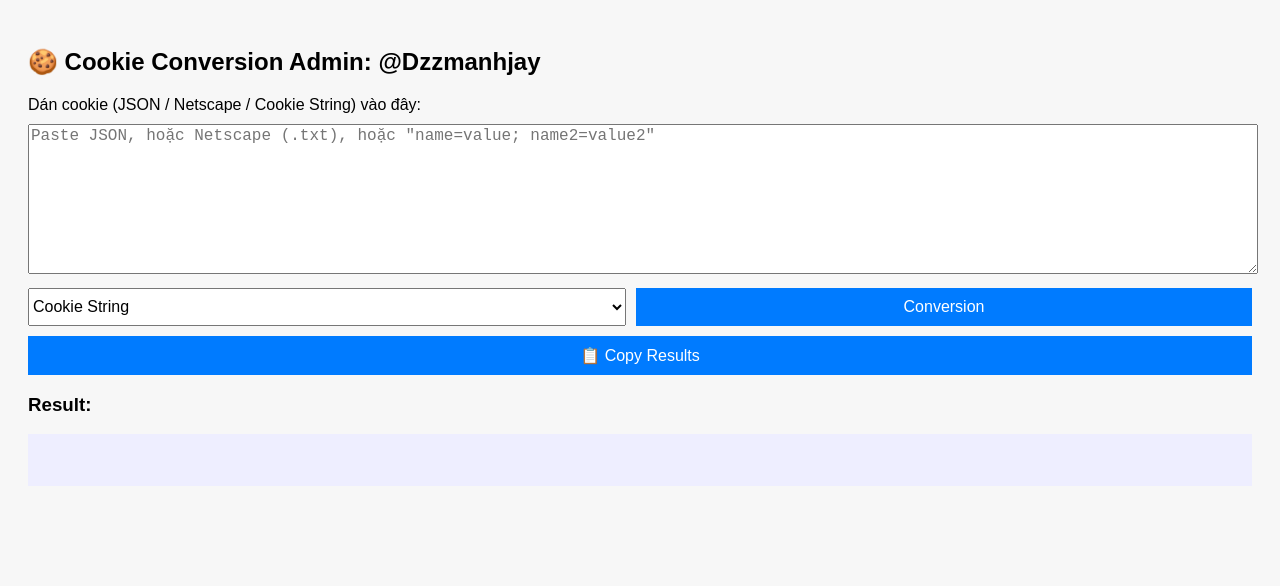
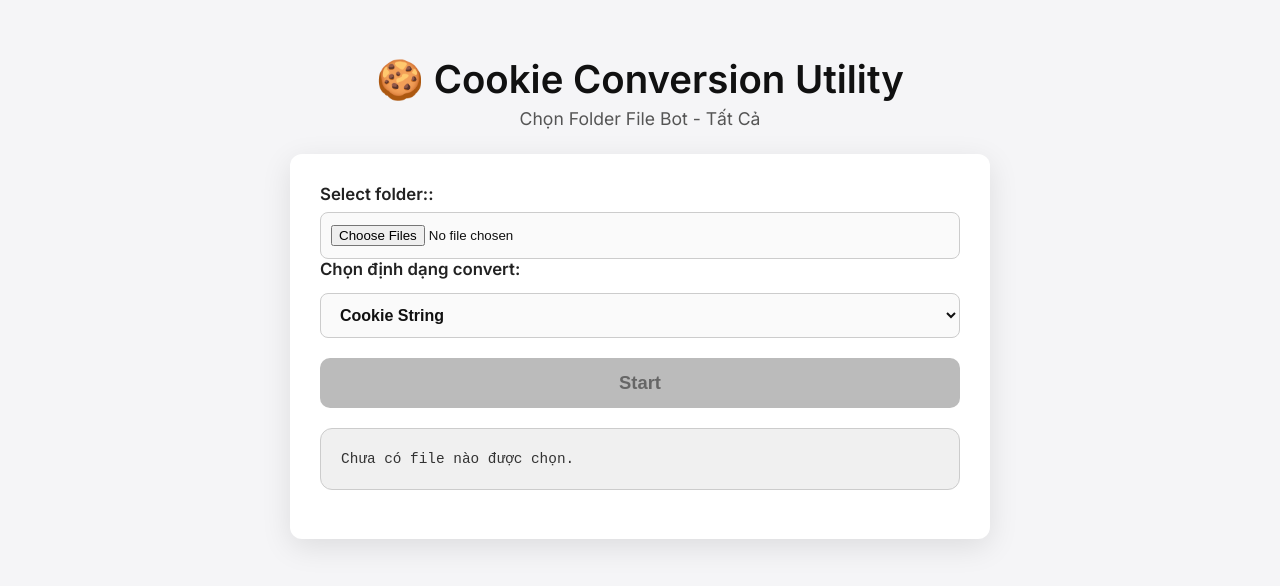
Before and after one commit to Ducmanh0306/Ducmanh0306.github.io, a plain HTML site: page index.html in a window 1280 px wide. Drawn offline with nearby package versions, Linux system fonts and the light colour scheme.

Commit message:
Update index.html

```diff
--- a/index.html
+++ b/index.html
@@ -1,42 +1,176 @@
 <!DOCTYPE html>
 <html lang="vi">
 <head>
-  <meta charset="UTF-8">
-  <title>Universal Cookie Converter</title>
+  <meta charset="UTF-8" />
+  <title>Cookie Conversion Utility</title>
   <style>
-    body { font-family: Arial, sans-serif; padding: 20px; background: #f7f7f7; }
-    textarea, select, button { width: 100%; margin-top: 10px; font-size: 16px; }
-    #output { background: #eef; padding: 10px; margin-top: 10px; white-space: pre-wrap; word-break: break-all; min-height: 2em; }
-    button { padding: 10px; background: #007bff; color: white; border: none; cursor: pointer; }
-    button:hover { background: #0056b3; }
-    .controls { display: flex; gap: 10px; }
-    .controls > * { flex: 1; }
+    @import url('https://fonts.googleapis.com/css2?family=Inter:wght@400;600&display=swap');
+    * {
+      box-sizing: border-box;
+    }
+    body {
+      font-family: 'Inter', sans-serif;
+      background: #f5f5f7;
+      color: #1c1c1e;
+      min-height: 100vh;
+      margin: 0;
+      padding: 30px 20px;
+      display: flex;
+      flex-direction: column;
+      align-items: center;
+      justify-content: flex-start;
+    }
+    h1 {
+      margin-bottom: 5px;
+      font-weight: 700;
+      font-size: 2.4rem;
+      color: #111;
+    }
+    p.subtitle {
+      margin-top: 0;
+      margin-bottom: 25px;
+      font-weight: 400;
+      font-size: 1.1rem;
+      max-width: 600px;
+      text-align: center;
+      color: #555;
+    }
+    .container {
+      background: #fff;
+      border-radius: 12px;
+      padding: 30px 30px 35px;
+      max-width: 700px;
+      width: 100%;
+      box-shadow: 0 8px 30px rgba(0,0,0,0.1);
+    }
+    label {
+      font-weight: 600;
+      font-size: 1.05rem;
+      display: block;
+      margin-bottom: 8px;
+      color: #222;
+    }
+    input[type="file"] {
+      padding: 12px 10px;
+      width: 100%;
+      border-radius: 8px;
+      border: 1.5px solid #ccc;
+      font-weight: 500;
+      background: #fafafa;
+      color: #111;
+      cursor: pointer;
+      transition: border-color 0.3s ease;
+    }
+    input[type="file"]:hover {
+      border-color: #666;
+    }
+    select {
+      width: 100%;
+      padding: 12px 15px;
+      border-radius: 8px;
+      border: 1.5px solid #ccc;
+      background: #fafafa;
+      color: #111;
+      font-weight: 600;
+      font-size: 1rem;
+      transition: border-color 0.3s ease;
+      margin-top: 6px;
+      margin-bottom: 20px;
+    }
+    select:hover {
+      border-color: #666;
+    }
+    .button-row {
+      display: flex;
+      gap: 15px;
+      margin-bottom: 20px;
+    }
+    button {
+      flex: 1;
+      padding: 14px 0;
+      font-size: 1.15rem;
+      font-weight: 700;
+      border-radius: 10px;
+      border: none;
+      background: #333;
+      color: #fff;
+      cursor: pointer;
+      box-shadow: 0 4px 10px rgba(0,0,0,0.15);
+      transition: background 0.3s ease, box-shadow 0.3s ease;
+      user-select: none;
+    }
+    button:hover:not(:disabled) {
+      background: #555;
+      box-shadow: 0 6px 18px rgba(0,0,0,0.3);
+    }
+    button:disabled {
+      background: #bbb;
+      cursor: not-allowed;
+      box-shadow: none;
+      color: #666;
+    }
+    #output {
+      background: #f0f0f0;
+      border-radius: 12px;
+      padding: 20px;
+      max-height: 350px;
+      overflow-y: auto;
+      font-family: 'Courier New', Courier, monospace;
+      font-size: 0.9rem;
+      line-height: 1.4;
+      border: 1.5px solid #ccc;
+      white-space: pre-wrap;
+      word-break: break-word;
+      user-select: text;
+      color: #333;
+    }
+    @media (max-width: 480px) {
+      .button-row {
+        flex-direction: column;
+      }
+      button {
+        font-size: 1rem;
+        padding: 12px 0;
+      }
+    }
   </style>
 </head>
 <body>
-  <h2>🍪 Cookie Conversion Admin: @Dzzmanhjay</h2>
+  <h1>🍪 Cookie Conversion Utility</h1>
+  <p class="subtitle">Chọn Folder File Bot - Tất Cả </p>
 
-  <label for="input">Dán cookie (JSON / Netscape / Cookie String) vào đây:</label>
-  <textarea id="input" rows="8" placeholder='Paste JSON, hoặc Netscape (.txt), hoặc "name=value; name2=value2"'></textarea>
+  <div class="container">
+    <label for="folderInput">Select folder::</label>
+    <input type="file" id="folderInput" webkitdirectory directory multiple />
 
-  <div class="controls">
-    <select id="outputType">
+    <label for="formatSelect">Chọn định dạng convert:</label>
+    <select id="formatSelect">
       <option value="string">Cookie String</option>
       <option value="json">JSON</option>
       <option value="netscape">Netscape</option>
     </select>
-    <button onclick="convert()">Conversion</button>
+
+    <div class="button-row">
+      <button id="processBtn" disabled>Start</button>
+      <button id="downloadBtn" style="display:none;">Download .Zip</button>
+    </div>
+
+    <pre id="output">Chưa có file nào được chọn.</pre>
   </div>
 
-  <button onclick="copyResult()">📋 Copy Results</button>
+  <script src="https://cdnjs.cloudflare.com/ajax/libs/jszip/3.10.1/jszip.min.js"></script>
+  <script>
+    const folderInput = document.getElementById('folderInput');
+    const formatSelect = document.getElementById('formatSelect');
+    const processBtn = document.getElementById('processBtn');
+    const downloadBtn = document.getElementById('downloadBtn');
+    const output = document.getElementById('output');
 
-  <h3>Result:</h3>
-  <div id="output"></div>
+    let filesToProcess = [];
+    let zip = new JSZip();
 
-  <script>
     function detectAndParse(text) {
       text = text.trim();
-      // 1. JSON?
       try {
         const arr = JSON.parse(text);
         if (Array.isArray(arr) && arr.every(c => c.name && c.value)) {
@@ -51,7 +185,6 @@
           }));
         }
       } catch {}
-      // 2. Netscape?
       const lines = text.split('\n').map(l => l.trim()).filter(l => l && !l.startsWith('#'));
       if (lines.length && lines.every(l => l.split('\t').length >= 7)) {
         return lines.map(l => {
@@ -67,7 +200,6 @@
           };
         });
       }
-      // 3. Cookie String?
       const parts = text.split(';').map(s => s.trim()).filter(s => s.includes('='));
       if (parts.length) {
         return parts.map(s => {
@@ -75,22 +207,12 @@
           return { name: n.trim(), value: rest.join('=').trim(), domain:".", path:"/", expires:2147483647, secure:false, httpOnly:false };
         });
       }
-      throw new Error("Không nhận diện được định dạng đầu vào.");
+      throw new Error("Không nhận diện được định dạng cookie trong file.");
     }
 
-    function convert() {
-      const inp = document.getElementById("input").value;
-      const outType = document.getElementById("outputType").value;
-      let cookies;
-      try {
-        cookies = detectAndParse(inp);
-      } catch (e) {
-        return document.getElementById("output").innerText = "❌ Lỗi: " + e.message;
-      }
-
-      let result = "";
-      if (outType === "json") {
-        result = JSON.stringify(cookies.map(c => ({
+    function convertCookies(cookies, format) {
+      if (format === "json") {
+        return JSON.stringify(cookies.map(c => ({
           name: c.name,
           value: c.value,
           domain: c.domain,
@@ -99,24 +221,91 @@
           secure: c.secure,
           httpOnly: c.httpOnly
         })), null, 2);
-      } else if (outType === "netscape") {
-        result = cookies.map(c =>
-          `${c.domain}\tTRUE\t${c.path}\t${c.secure?"TRUE":"FALSE"}\t${c.expires}\t${c.name}\t${c.value}`
+      } else if (format === "netscape") {
+        return cookies.map(c =>
+          `${c.domain}\tTRUE\t${c.path}\t${c.secure ? "TRUE" : "FALSE"}\t${c.expires}\t${c.name}\t${c.value}`
         ).join("\n");
       } else { // string
-        result = cookies.map(c => `${c.name}=${c.value}`).join("; ");
+        return cookies.map(c => `${c.name}=${c.value}`).join("; ");
       }
-
-      document.getElementById("output").innerText = result;
     }
 
-    function copyResult() {
-      const txt = document.getElementById("output").innerText;
-      if (!txt) return alert("❌ Chưa có kết quả để copy!");
-      navigator.clipboard.writeText(txt)
-        .then(() => alert("✅ Đã sao chép vào clipboard!"))
-        .catch(() => alert("❌ Không thể sao chép!"));
-    }
+    folderInput.addEventListener('change', () => {
+      filesToProcess = Array.from(folderInput.files).filter(f => f.name === 'Cookies_JSON.txt');
+      output.textContent = '';
+      downloadBtn.style.display = 'none';
+      processBtn.disabled = true;
+      if (filesToProcess.length > 0) {
+        processBtn.disabled = false;
+        output.textContent = ` Tìm thấy ${filesToProcess.length} file cookie\n`;
+      } else {
+        output.textContent = 'Không tìm thấy file Cookie nào trong thư mục bạn chọn.';
+      }
+    });
+
+    processBtn.addEventListener('click', () => {
+      output.textContent = '⏳ Đang xử lý...';
+      zip = new JSZip();
+      let count = 0;
+      filesToProcess.sort((a, b) => {
+        const dirA = a.webkitRelativePath.split('/')[0].toLowerCase();
+        const dirB = b.webkitRelativePath.split('/')[0].toLowerCase();
+        return dirA.localeCompare(dirB);
+      });
+
+      filesToProcess.forEach((file, index) => {
+        const reader = new FileReader();
+        reader.onload = (e) => {
+          const rawText = e.target.result;
+          let cookies;
+          try {
+            cookies = detectAndParse(rawText);
+          } catch (err) {
+            output.textContent += `\nFile ${file.webkitRelativePath} lỗi parse cookie: ${err.message}`;
+            count++;
+            if (count === filesToProcess.length) {
+              finishZip();
+            }
+            return;
+          }
+
+          const converted = convertCookies(cookies, formatSelect.value);
+          const folderName = file.webkitRelativePath.split('/')[0];
+          const order = String(index + 1).padStart(2, '0');
+          const fileName = `${order}_${folderName}_Cookies_${formatSelect.value}.txt`;
+
+          zip.file(fileName, converted);
+
+          output.textContent += `\n${order}. ${file.webkitRelativePath} → ${fileName}`;
+
+          count++;
+          if (count === filesToProcess.length) {
+            finishZip();
+          }
+        };
+        reader.readAsText(file);
+      });
+
+      function finishZip() {
+        output.textContent += '\n\nXử lý hoàn tất! Bạn có thể tải file ZIP.';
+        downloadBtn.style.display = 'inline-block';
+        processBtn.disabled = true;
+      }
+    });
+
+    downloadBtn.addEventListener('click', () => {
+      downloadBtn.disabled = true;
+      output.textContent += '\n⏳ Đang tạo file ZIP...';
+
+      zip.generateAsync({ type: "blob" }).then(content => {
+        const link = document.createElement('a');
+        link.href = URL.createObjectURL(content);
+        link.download = 'Cookies_Converted_Files.zip';
+        link.click();
+        downloadBtn.disabled = false;
+        output.textContent += '\nĐã tải xong.';
+      });
+    });
   </script>
 </body>
 </html>
```
